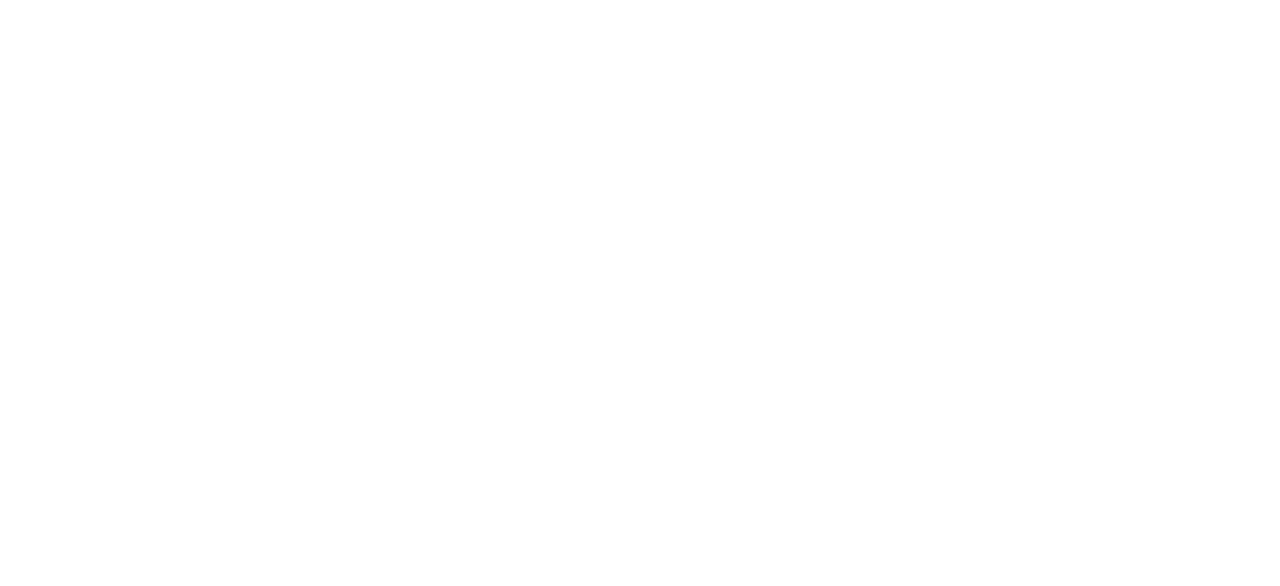
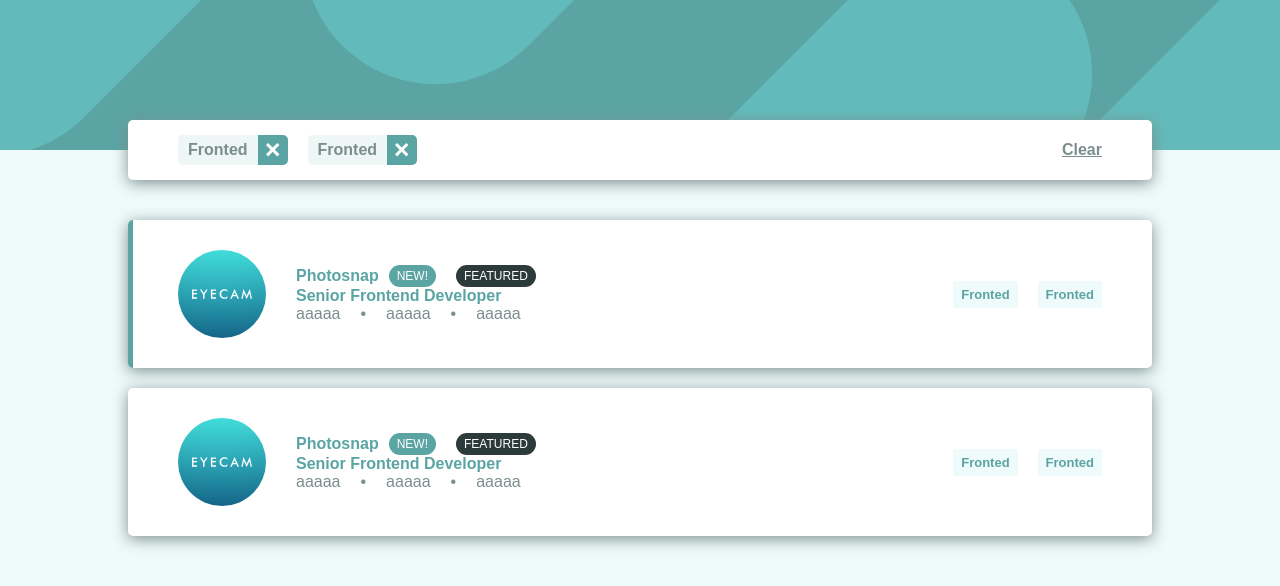
Before and after one commit to AndresQA/Test, a plain HTML site: page index.html in a window 1280 px wide. Drawn offline with Linux system fonts and the light colour scheme; a web font is replaced by a local one.

Commit message:
added styles

```diff
--- a/index.html
+++ b/index.html
@@ -1,14 +1,128 @@
 <!DOCTYPE html>
 <html lang="es">
+
 <head>
     <meta charset="UTF-8">
     <meta http-equiv="X-UA-Compatible" content="IE=edge">
     <meta name="viewport" content="width=device-width, initial-scale=1.0">
+    <link rel="icon" href="./src/images/favicon-32x32.png" type="image/png" />
+    <link rel="stylesheet" href="./src/css/Styles.css">
     <title>Test</title>
 </head>
+
 <body>
+
+    <header>
+
+        <div class="filters size">
+            <div class="filters__actives">
+
+                <div class="filters__activesBox">
+                    <p>Fronted</p>
+                    <div class="filters__activesClearIco">
+                        <img src="./src/images/icon-remove.svg" alt="">
+                    </div>
+                </div>
+
+                <div class="filters__activesBox">
+                    <p>Fronted</p>
+                    <div class="filters__activesClearIco">
+                        <img src="./src/images/icon-remove.svg" alt="">
+                    </div>
+                </div>
+            </div>
+
+            <div class="filters__clear">
+                <p><u>Clear</u></p>
+            </div>
+
+        </div>
+
+    </header>
+
+    <main>
+
+        <section class="list size">
+
+            <div class="list__item">
+                <div class="list__itemHover" >
+
+                </div>
+                <img class="list_itemImg" src="./src/images/eyecam-co.svg" alt="">
+
+                <div class="list__itemInfo">
+                    <div class="list__itemCompany">
+                        <p class="companyName">Photosnap</p>
+                        <div class="reg">
+                            <p>NEW!</p>
+                        </div>
+                        <div class="reg">
+                            <p>FEATURED</p>
+                        </div>
+                    </div>
+                    <div class="list__itemCompany">
+                        <h4>Senior Frontend Developer</h4>
+                    </div>
+                    <div class="list__itemCompanyDetail">
+                        <p>aaaaa</p>
+                        <p class="space">•</p>
+                        <p>aaaaa</p>
+                        <p class="space">•</p>
+                        <p>aaaaa</p>
+                    </div>
+
+                </div>
+
+                <div class="list__itemFilters">
+                    <p>Fronted</p>
+                    <p>Fronted</p>
+                </div>
+
+            </div>
+
+
+            <div class="list__item">
+                <img class="list_itemImg" src="./src/images/eyecam-co.svg" alt="">
+
+                <div class="list__itemInfo">
+                    <div class="list__itemCompany">
+                        <p class="companyName">Photosnap</p>
+                        <div class="reg">
+                            <p>NEW!</p>
+                        </div>
+                        <div class="reg">
+                            <p>FEATURED</p>
+                        </div>
+                    </div>
+                    <div class="list__itemCompany">
+                        <h4>Senior Frontend Developer</h4>
+                    </div>
+                    <div class="list__itemCompanyDetail">
+                        <p>aaaaa</p>
+                        <p class="space">•</p>
+                        <p>aaaaa</p>
+                        <p class="space">•</p>
+                        <p>aaaaa</p>
+                    </div>
+
+                </div>
+
+                <div class="list__itemFilters">
+                    <p>Fronted</p>
+                    <p>Fronted</p>
+                </div>
+
+            </div>
+
+        </section>
+
+
+    </main>
+
+    <footer></footer>
 
 
 
 </body>
+
 </html>
--- /dev/null
+++ b/src/css/Styles.css
@@ -0,0 +1,179 @@
+@import url("https://fonts.google.com/specimen/Spartan");
+
+* {
+    box-sizing: border-box;
+    margin: 0px;
+    padding: 0px;
+}
+
+html,
+body {
+
+    font-family: 'Spartan', sans-serif;
+
+    width: 100%;
+    height: 100%;
+    background-color: hsl(180, 52%, 96%);
+}
+
+header{
+    width: 100%;
+    height: 150px;
+    background-color: hsl(180, 29%, 50%);
+    background-image: url('/src/images/bg-header-desktop.svg');
+    display: flex;
+    justify-content: center;
+    position: relative;
+}
+
+main{
+    display: flex;
+    justify-content: center;
+}
+
+.filters{
+    width: 80%;
+    max-width: 1440px;
+    height: 60px;
+    background-color: white;
+    bottom: -30px;
+    position: absolute;
+    border-radius: 5px;
+    display: flex;
+    justify-content: space-between;
+    align-items: center;
+    padding: 0px 50px;
+    -webkit-box-shadow: 0px 3px 15px 0px hsl(180, 8%, 52%);
+    -moz-box-shadow: 0px 3px 15px 0px hsl(180, 8%, 52%);
+    box-shadow: 0px 3px 15px 0px hsl(180, 8%, 52%);
+    font-weight: 700;
+    background-color: white;
+
+}
+.size{
+    width: 80%;
+    max-width: 1440px;
+}
+
+.filters__clear{
+    color: hsl(180, 8%, 52%);
+}
+
+.filters__actives{
+    display: flex;
+}
+
+.filters__activesBox{
+    border-radius: 5px;
+    display: flex;
+    justify-content: center;
+    align-items: center;
+    background-color: hsl(180, 31%, 95%);
+    height: 30px;
+    margin-right: 20px;
+}
+.filters__activesBox p{
+    margin: 0px 10px;
+    color: hsl(180, 8%, 52%);
+}
+
+.filters__activesClearIco{
+    display: flex;
+    justify-content: center;
+    align-items: center;
+    background-color: hsl(180, 29%, 50%);
+    width: 30px;
+    height: 100%;
+    border-radius: 0px 5px 5px 0px;
+
+}
+
+.list{
+    margin-top: 50px;
+}
+
+.list__item{
+    margin-top: 20px;
+    background-color: white;
+    border-radius: 5px;
+    display: flex;
+    align-items: center;
+    padding: 30px 50px;
+    height: auto;
+    position: relative;
+    -webkit-box-shadow: 0px 3px 15px 0px hsl(180, 8%, 52%);
+    -moz-box-shadow: 0px 3px 15px 0px hsl(180, 8%, 52%);
+    box-shadow: 0px 3px 15px 0px hsl(180, 8%, 52%);
+}
+
+.list__item h4{
+color: hsl(180, 29%, 50%);
+}
+
+.list__itemCompany{
+    display: flex;
+    align-items: center;
+}
+.companyName{
+    color: hsl(180, 29%, 50%);
+    font-weight: 700;
+}
+
+.reg{
+    background-color: hsl(180, 29%, 50%);
+    color: white;
+    padding: 4px 8px;
+    border-radius: 20px;
+    font-size: 12px;
+    margin: 0px 10px;
+}
+
+.list__itemInfo{
+    width: 50%;
+    height: 100%;
+    display: flex;
+    flex-direction: column;
+    justify-content: space-between;
+}
+
+
+
+.reg:last-child{
+    background-color: hsl(180, 14%, 20%);
+}
+
+.list__itemCompanyDetail{
+    display: flex;
+    color: hsl(180, 8%, 52%);
+}
+
+.space{
+    margin: 0px 20px;
+}
+
+.list__itemFilters p{
+    background-color: hsl(180, 52%, 96%);
+    color: hsl(180, 29%, 50%);
+    padding: 6px 8px;
+    border-radius: 3px;
+    font-size: small;
+    font-weight: 700;
+    margin-left: 20px;
+}
+.list__itemFilters{
+    width: 50%;
+    display: flex;
+    justify-content: flex-end;
+}
+
+.list_itemImg{
+    margin-right: 30px;
+}
+.list__itemHover{
+position: absolute;
+left: 0px;
+width: 5px;
+height: 100%;
+background-color: hsl(180, 29%, 50%);
+border-radius: 5px 0px 0px 5px;
+}
```
Also changed, not shown: src/data/data.json (added, +151 -0 lines).
